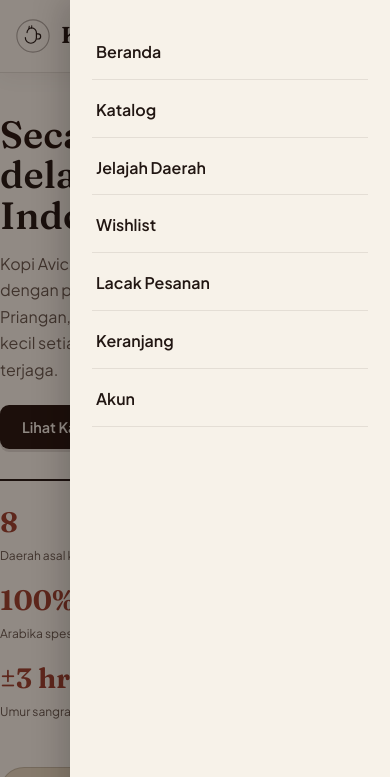
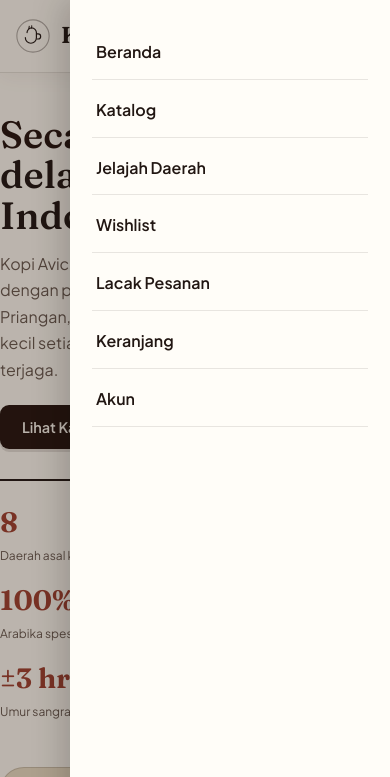
Before and after one commit to trystanarshavin/webkomersil, a website: page index.html in a window 390 px wide. Both pictures are taken after a click on the button 369 px from the left and 36 px from the top of the page. Shown: the top 777 px of the page. Drawn offline with Linux system fonts and the light colour scheme.

Commit message:
Fix mobile menu contrast

```diff
--- a/index.html
+++ b/index.html
@@ -827,6 +827,9 @@ footer .brand-word{font-size:21px;}
   body{background-color:#f7f2e9;color:#211612;}
   #topnav{background:rgba(247,242,233,.94);}
   #bottomtabs{background:#fffdf8;}
+  #mobiledrawer .panel{background:#fffdf8;color:#211612;}
+  #mobiledrawer .scrim{background:rgba(33,22,18,.28);}
+  #mobiledrawer a{color:#211612;border-color:rgba(33,22,18,.1);}
 }
 </style>
 </head>
```
